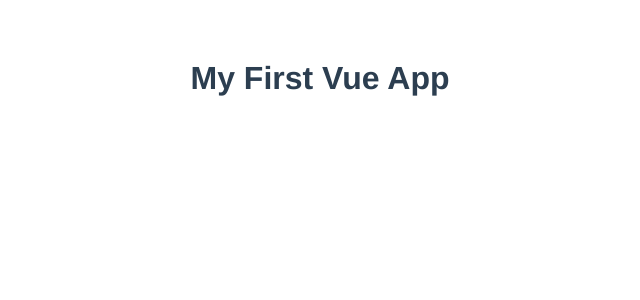
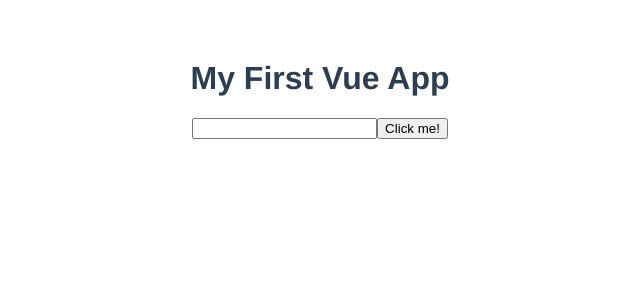
Before and after one commit to AxelBuob/vue-firebase-app, a Vue app in the folder 3-use-cli/: page / in a window 1280 px wide. Shown: the top 300 px of the page, without its empty margins (320-960 px from the left). Built offline with nearby package versions, Linux system fonts and the light colour scheme.

Commit message:
template refs

```diff
--- a/3-use-cli/src/App.vue
+++ b/3-use-cli/src/App.vue
@@ -1,5 +1,7 @@
 <template>
   <h1>{{  title  }}</h1>
+  <input type="text" ref="name">
+  <button @click="handleClick">Click me!</button>
 </template>
 
 <script>
@@ -9,6 +11,13 @@
   data() {
     return {
       title: 'My First Vue App'
+    }
+  },
+  methods: {
+    handleClick() {
+      console.log(this.$refs.name);
+      this.$refs.name.classList.add('active');
+      this.$refs.name.focus();
     }
   }
 }
```
